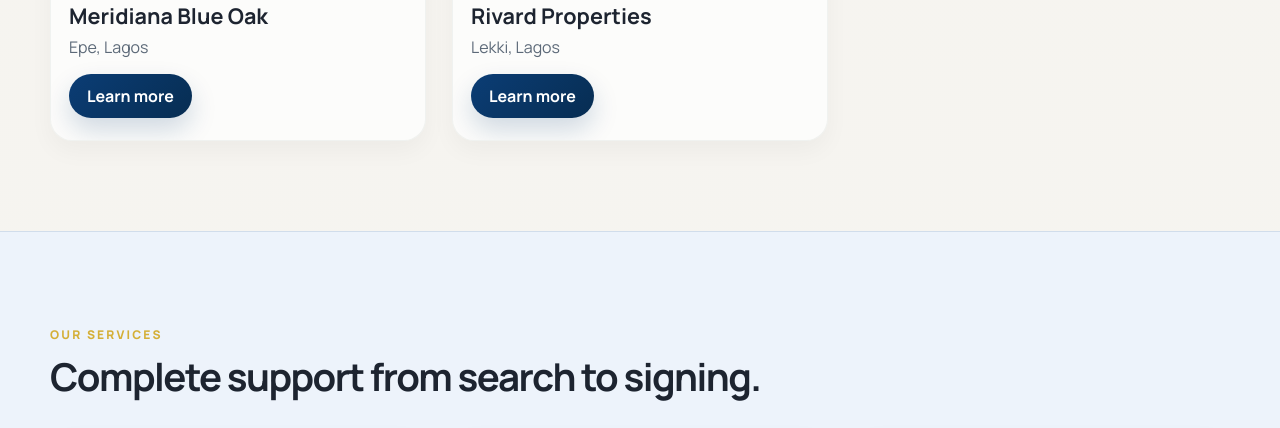
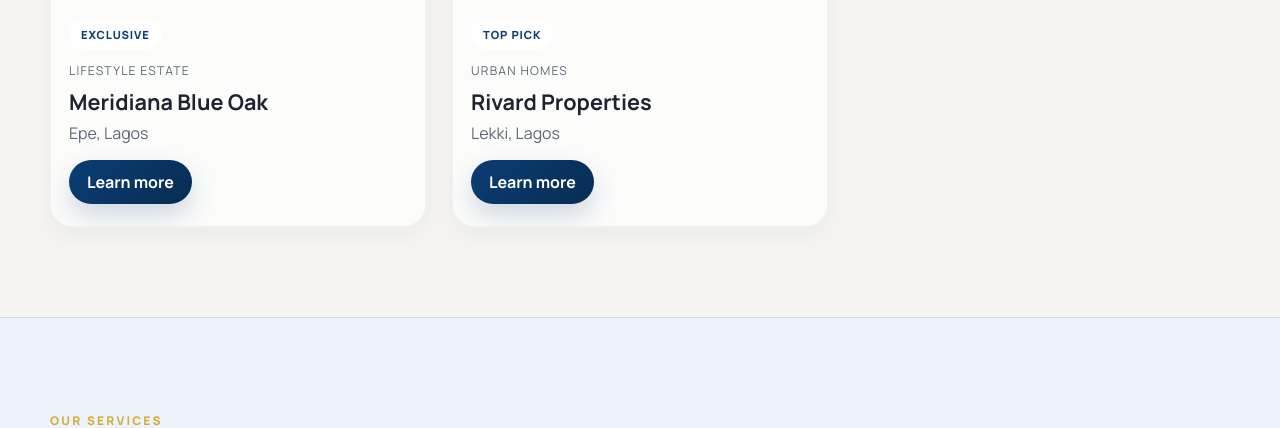
Before and after one commit to IamCDO/Nomzie-Realty, a Django app: page / in a window 1280 px wide. Shown: the part 2115-2543 px from the top of the page. Run offline with Django 5.2, Linux system fonts and the light colour scheme.

Commit message:
Made the UI more logical

```diff
--- a/Nomzie/settings.py
+++ b/Nomzie/settings.py
@@ -25,7 +25,7 @@ SECRET_KEY = 'django-insecure-uxlz38dj5d)9gu^ode#+1vpcl4lbg@7y*5c-mg(!mnvxc*4k4i
 # SECURITY WARNING: don't run with debug turned on in production!
 DEBUG = True
 
-ALLOWED_HOSTS = ['nomzie-realty.onrender.com']
+ALLOWED_HOSTS = ['nomzie-realty.onrender.com', 'localhost', '127.0.0.1']
 
 
 # Application definition
--- a/static/css/styles.css
+++ b/static/css/styles.css
@@ -305,9 +305,8 @@ h2 {
 }
 
 .badge {
-  position: absolute;
-  top: 16px;
-  left: 16px;
+  display: inline-block;
+  margin-bottom: 12px;
   padding: 8px 12px;
   border-radius: 999px;
   background: rgba(255, 255, 255, 0.9);
--- a/templates/index.html
+++ b/templates/index.html
@@ -84,7 +84,6 @@
               <p class="eyebrow">Featured properties</p>
               <h2>Handpicked homes and estates</h2>
             </div>
-            <a href="#contact" class="link-btn">Request a property list</a>
           </div>
 
           <div class="card-grid">
@@ -92,9 +91,9 @@
               <article class="property-card">
                 <div class="property-image">
                   <img src="{{ property.image }}" alt="{{ property.name }}" />
-                  <span class="badge">{{ property.tag }}</span>
                 </div>
                 <div class="property-body">
+                  <span class="badge">{{ property.tag }}</span>
                   <p class="meta">{{ property.type }}</p>
                   <h3>{{ property.name }}</h3>
                   <p class="location">{{ property.location }}</p>
```
Also changed, not shown: db.sqlite3.
